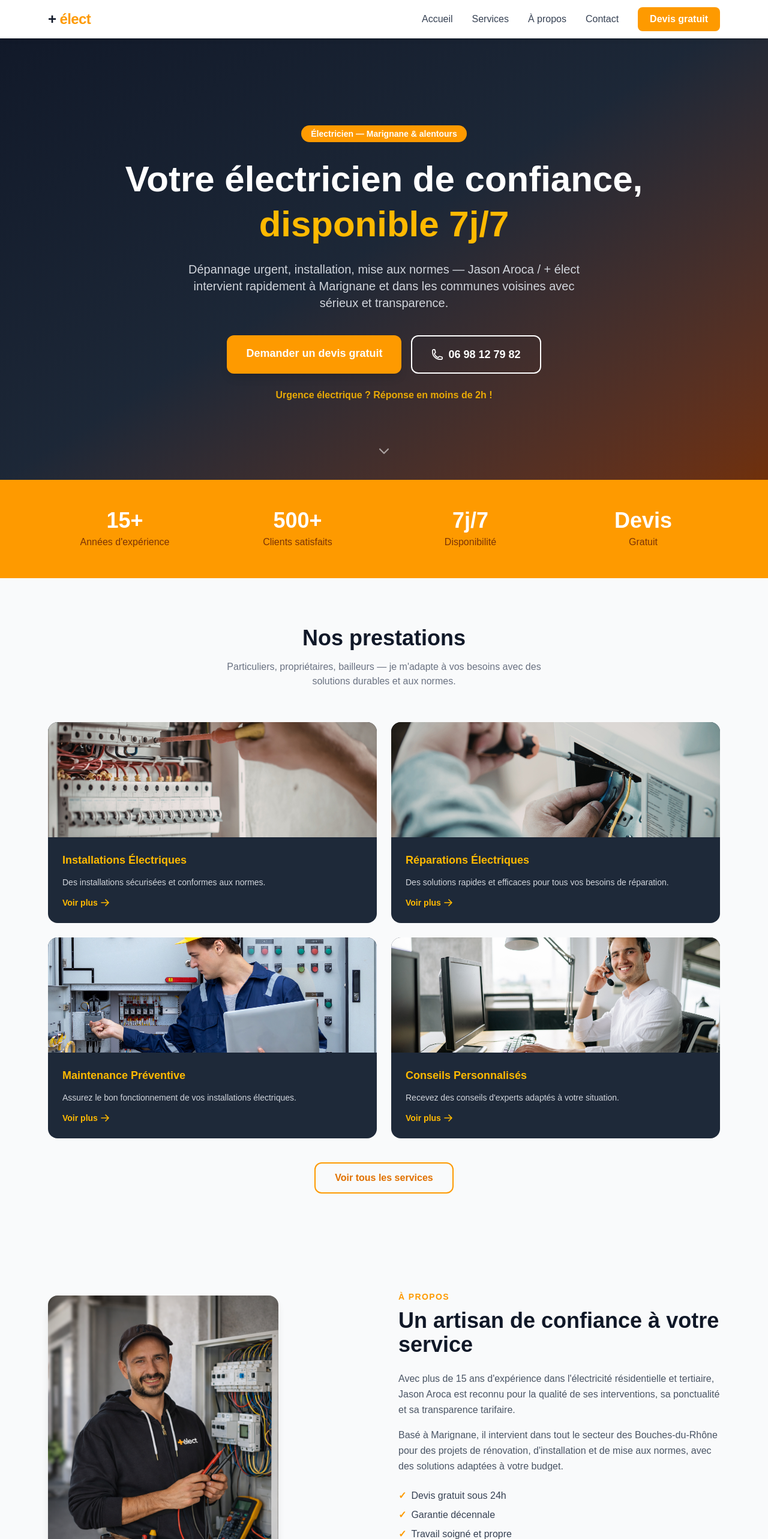
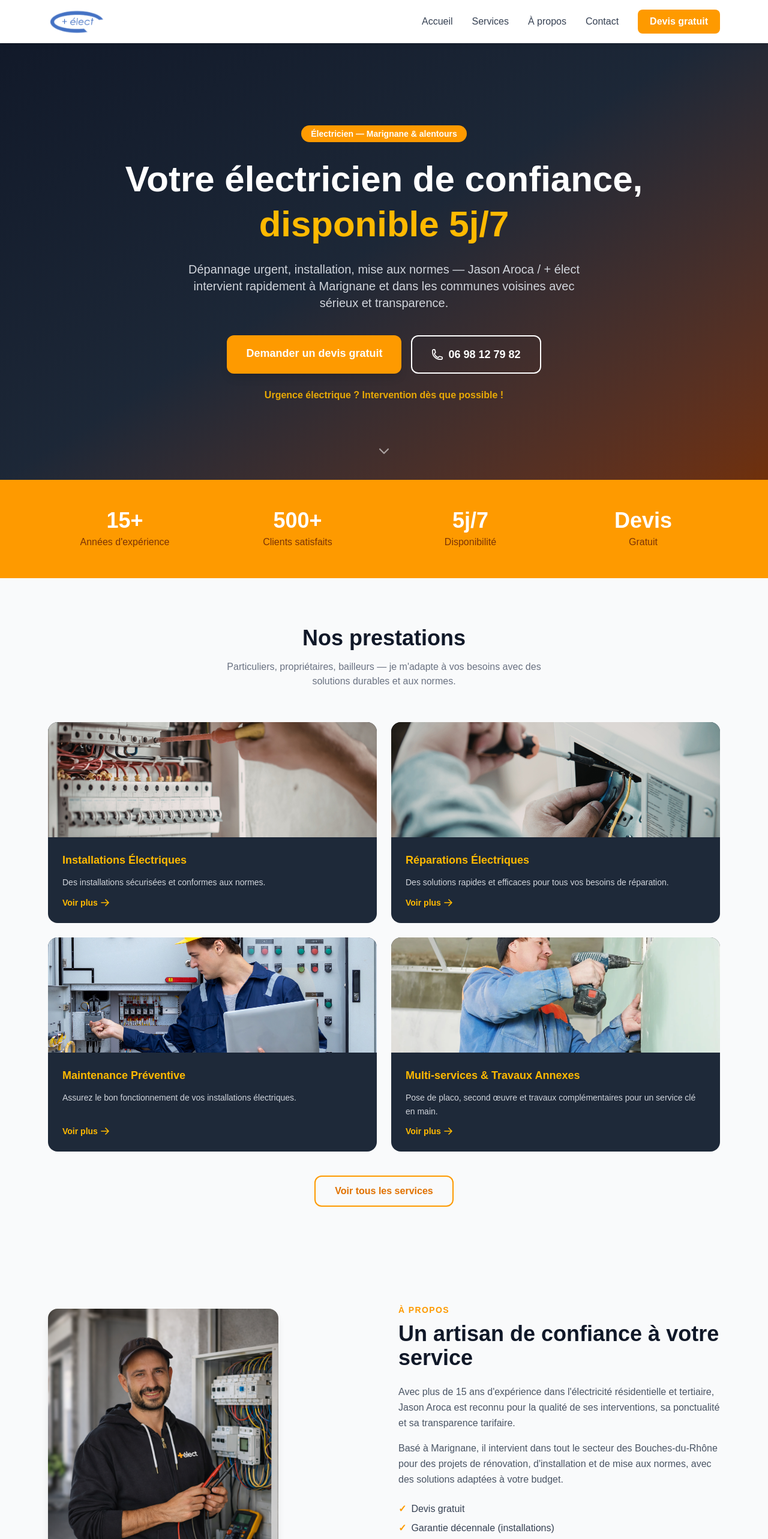
Before and after one commit to Inoveo3D/jason-aroca, a Next.js app: page / in a window 1280 px wide. Shown: the top 2566 px of the page at 60% size. Built offline with nearby package versions, Linux system fonts and the light colour scheme.

Commit message:
UPDATE : WebSite

```diff
--- a/src/app/a-propos/page.tsx
+++ b/src/app/a-propos/page.tsx
@@ -5,7 +5,7 @@ import type { Metadata } from "next";
 export const metadata: Metadata = {
   title: "À Propos — Jason Aroca Électricien Marignane | Fiabilité & Assurance Décennale",
   description:
-    "Découvrez + élect : Jason Aroca, électricien artisan à Marignane (13700), spécialisé en installation électrique, dépannage et mise aux normes. Assurance décennale, devis gratuit sous 24h, disponible 7j/7 dans un rayon de 50 km — Vitrolles, Rognac, Martigues, Aix-en-Provence, Marseille.",
+    "Découvrez + élect : Jason Aroca, électricien artisan à Marignane (13700), spécialisé en installation électrique, dépannage et mise aux normes. Assurance décennale, devis gratuit sous 24h, disponible 5j/7 dans un rayon de 50 km — Vitrolles, Rognac, Martigues, Aix-en-Provence, Marseille.",
   keywords: [
     "Jason Aroca électricien",
     "+ élect Marignane",
@@ -14,7 +14,7 @@ export const metadata: Metadata = {
     "électricien fiable Marignane",
     "électricien 13700",
     "valeurs électricien Marignane",
-    "électricien disponible 7j/7",
+    "électricien disponible 5j/7",
     "mise aux normes NF C 15-100 Marignane",
     "dépannage électrique Marignane",
     "devis gratuit électricien Marignane",
@@ -85,14 +85,14 @@ export default function AProposPage() {
             <h2 className="text-3xl font-bold text-gray-900 mb-4">À Propos de + élect</h2>
             <p className="text-gray-600 leading-relaxed mb-6">
               + élect est un électricien basé à Marignane, spécialisé dans l'installation électrique,
-              la rénovation, la mise aux normes NF C 15-100 et le dépannage électrique urgent 7j/7.
+              la rénovation, la mise aux normes NF C 15-100 et le dépannage électrique urgent 5j/7.
               J'interviens auprès des particuliers et des professionnels pour des installations sûres,
               durables et conformes aux réglementations. Couvert par une assurance décennale, chaque
               chantier est garanti 10 ans — une protection essentielle pour vous et votre bien.
             </p>
 
             <div className="flex flex-wrap gap-3">
-              {["Artisan local Marignane", "Devis gratuit sous 24h", "Urgences 7j/7", "Assurance décennale"].map((badge) => (
+              {["Artisan local Marignane", "Devis gratuit sous 24h", "Urgences 5j/7", "Assurance décennale"].map((badge) => (
                 <span
                   key={badge}
                   className="bg-amber-50 border border-amber-200 text-amber-700 text-sm font-medium px-3 py-1 rounded-full"
--- a/src/app/contact/page.tsx
+++ b/src/app/contact/page.tsx
@@ -4,7 +4,7 @@ import ContactForm from "@/components/ContactForm";
 export const metadata: Metadata = {
   title: "Contact & Devis Gratuit Électricien Marignane — + élect | Jason Aroca",
   description:
-    "Contactez + élect pour un devis gratuit sous 24h. Électricien Jason Aroca intervient à Marignane (13700) et dans un rayon de 50 km : Vitrolles, Rognac, Martigues, Aix-en-Provence, Marseille, Istres, Salon-de-Provence. Urgences 7j/7 — 06 98 12 79 82.",
+    "Contactez + élect pour un devis gratuit sous 24h. Électricien Jason Aroca intervient à Marignane (13700) et dans un rayon de 50 km : Vitrolles, Rognac, Martigues, Aix-en-Provence, Marseille, Istres, Salon-de-Provence. Urgences 5j/7 — 06 98 12 79 82.",
   keywords: [
     "devis électricien Marignane",
     "contact électricien Marignane",
@@ -22,7 +22,7 @@ export const metadata: Metadata = {
   ],
   openGraph: {
     title: "Devis Gratuit Électricien Marignane — + élect | Jason Aroca",
-    description: "Demandez votre devis gratuit en ligne ou appelez directement le 06 98 12 79 82. Réponse sous 24h, urgences 7j/7.",
+    description: "Demandez votre devis gratuit en ligne ou appelez directement le 06 98 12 79 82. Réponse sous 24h, urgences 5j/7.",
   },
 };
 
@@ -57,7 +57,7 @@ const infos = [
     title: "Téléphone",
     value: "06 98 12 79 82",
     link: "tel:+33698127982",
-    detail: "Disponible 7j/7 — urgence 24h/24",
+    detail: "Disponible 5j/7 — urgence 24h/24",
   },
   {
     Icon: MailIcon,
@@ -76,7 +76,7 @@ const infos = [
   {
     Icon: ClockIcon,
     title: "Horaires",
-    value: "7j/7 — 8h à 20h",
+    value: "5j/7 — 8h à 20h",
     link: null,
     detail: "Urgences : disponible 24h/24",
   },
--- a/src/app/page.tsx
+++ b/src/app/page.tsx
@@ -7,11 +7,11 @@ import RatingCounter from "@/components/RatingCounter";
 export const metadata: Metadata = {
   title: "Électricien Marignane — Dépannage & Installation | + élect Jason Aroca",
   description:
-    "+ élect, votre électricien à Marignane (13700) : dépannage électrique 7j/7, installation, mise aux normes, tableau électrique. Artisan assurance décennale. Devis gratuit sous 24h. Intervient à Vitrolles, Rognac, Martigues, Aix-en-Provence, Marseille et alentours.",
+    "+ élect, votre électricien à Marignane (13700) : dépannage électrique 5j/7, installation, mise aux normes, tableau électrique. Artisan assurance décennale. Devis gratuit sous 24h. Intervient à Vitrolles, Rognac, Martigues, Aix-en-Provence, Marseille et alentours.",
   keywords: [
     "électricien Marignane",
     "dépannage électrique Marignane",
-    "électricien 7j/7 Marignane",
+    "électricien 5j/7 Marignane",
     "installation électrique Marignane",
     "tableau électrique Marignane",
     "électricien urgence Marignane",
@@ -47,9 +47,9 @@ const services = [
     desc: "Assurez le bon fonctionnement de vos installations électriques.",
   },
   {
-    img: "/images/services/4-conseils.webp",
-    title: "Conseils Personnalisés",
-    desc: "Recevez des conseils d'experts adaptés à votre situation.",
+    img: "/images/services/4-multi-services.webp",
+    title: "Multi-services & Travaux Annexes",
+    desc: "Pose de placo, second œuvre et travaux complémentaires pour un service clé en main.",
   },
 ];
 
@@ -87,7 +87,7 @@ export default function HomePage() {
 
           <h1 className="text-4xl md:text-6xl font-bold leading-tight mb-6">
             Votre électricien de confiance,{" "}
-            <span className="text-amber-400">disponible 7j/7</span>
+            <span className="text-amber-400">disponible 5j/7</span>
           </h1>
 
           <p className="text-lg md:text-xl text-gray-300 max-w-2xl mx-auto mb-10">
@@ -113,7 +113,7 @@ export default function HomePage() {
           </div>
 
           <p className="mt-6 text-amber-400 font-semibold animate-pulse">
-            Urgence électrique ? Réponse en moins de 2h !
+            Urgence électrique ? Intervention dès que possible !
           </p>
         </div>
 
@@ -207,7 +207,7 @@ export default function HomePage() {
               avec des solutions adaptées à votre budget.
             </p>
             <ul className="space-y-2 mb-8">
-              {["Devis gratuit sous 24h", "Garantie décennale", "Travail soigné et propre", "Tarifs transparents"].map((item) => (
+              {["Devis gratuit", "Garantie décennale (installations)", "Travail soigné et propre", "Tarifs transparents"].map((item) => (
                 <li key={item} className="flex items-center gap-2 text-gray-700">
                   <span className="text-amber-500 font-bold">✓</span> {item}
                 </li>
@@ -275,8 +275,8 @@ export default function HomePage() {
             Besoin d'un électricien à Marignane ?
           </h2>
           <p className="text-gray-300 text-lg mb-8">
-            Contactez-nous maintenant et obtenez un devis gratuit sous 24h.
-            Intervention rapide à Marignane et alentours, 7 jours sur 7.
+            Contactez-nous maintenant et obtenez un devis gratuit.
+            Intervention rapide à Marignane et alentours, du lundi au vendredi.
           </p>
           <div className="flex flex-col sm:flex-row gap-4 justify-center">
             <Link
--- a/src/app/services/page.tsx
+++ b/src/app/services/page.tsx
@@ -6,7 +6,7 @@ import type { Metadata } from "next";
 export const metadata: Metadata = {
   title: "Services Électricien Marignane — Installation, Dépannage, Maintenance | + élect",
   description:
-    "Tous vos travaux électriques à Marignane et dans un rayon de 50 km : installation électrique, dépannage urgence 7j/7, maintenance préventive, conseils personnalisés. Artisan assurance décennale. Devis gratuit. Vitrolles, Rognac, Martigues, Aix-en-Provence, Marseille, Istres, Salon-de-Provence.",
+    "Tous vos travaux électriques à Marignane et dans un rayon de 50 km : installation électrique, dépannage urgence 5j/7, maintenance préventive, conseils personnalisés. Artisan assurance décennale. Devis gratuit. Vitrolles, Rognac, Martigues, Aix-en-Provence, Marseille, Istres, Salon-de-Provence.",
   keywords: [
     "installation électrique Marignane",
     "dépannage électrique urgence Marignane",
@@ -47,6 +47,7 @@ const services = [
       "Câblage et mise en gaine",
       "Prises, interrupteurs, luminaires",
       "Alimentation cuisine, salle de bain",
+      "Couvert par l'assurance décennale",
     ],
   },
   {
@@ -72,14 +73,14 @@ const services = [
     ],
   },
   {
-    img: "/images/services/4-conseils.webp",
-    title: "Conseils Personnalisés",
-    desc: "Recevez des conseils d'experts adaptés à votre situation.",
+    img: "/images/services/4-multi-services.webp",
+    title: "Multi-services & Travaux Annexes",
+    desc: "Au-delà de l'électricité, Jason intervient sur des travaux complémentaires pour vous offrir un service complet.",
     details: [
-      "Audit de votre installation",
-      "Recommandations adaptées à votre budget",
-      "Orientation vers les aides disponibles",
-      "Accompagnement de A à Z",
+      "Pose et finition de plaques de placo",
+      "Petits travaux de second œuvre",
+      "Encastrement et saignées",
+      "Remise en état après travaux électriques",
     ],
   },
 ];
@@ -265,7 +266,7 @@ export default function ServicesPage() {
         <div className="max-w-3xl mx-auto px-4 text-center text-white">
           <h2 className="text-3xl font-bold mb-4">Un projet ? Parlons-en.</h2>
           <p className="text-gray-300 mb-8">
-            Devis gratuit et sans engagement sous 24h. Je vous réponds rapidement.
+            Devis gratuit et sans engagement. Je vous réponds rapidement.
           </p>
           <div className="flex flex-col sm:flex-row gap-4 justify-center">
             <Link
--- a/src/components/Footer.tsx
+++ b/src/components/Footer.tsx
@@ -54,7 +54,7 @@ export default function Footer() {
                 <path strokeLinecap="round" strokeLinejoin="round" d="M15 10.5a3 3 0 1 1-6 0 3 3 0 0 1 6 0Z" />
                 <path strokeLinecap="round" strokeLinejoin="round" d="M19.5 10.5c0 7.142-7.5 11.25-7.5 11.25S4.5 17.642 4.5 10.5a7.5 7.5 0 1 1 15 0Z" />
               </svg>
-              <span>Marignane & alentours — 7j/7</span>
+              <span>Marignane & alentours</span>
             </li>
           </ul>
         </div>
--- a/src/components/Navbar.tsx
+++ b/src/components/Navbar.tsx
@@ -1,6 +1,7 @@
 "use client";
 
 import Link from "next/link";
+import Image from "next/image";
 import { useState } from "react";
 
 const navLinks = [
@@ -17,8 +18,15 @@ export default function Navbar() {
     <header className="fixed top-0 left-0 right-0 z-50 bg-white shadow-md">
       <div className="max-w-6xl mx-auto px-4 py-3 flex items-center justify-between">
         {/* Nom */}
-        <Link href="/" className="font-bold text-2xl text-gray-900 tracking-tight">
-          + <span className="text-amber-500">élect</span>
+        <Link href="/">
+          <Image
+            src="/images/logo-transprent.png"
+            alt="+ élect — Jason Aroca Électricien"
+            width={120}
+            height={48}
+            className="h-12 w-auto object-contain"
+            priority
+          />
         </Link>
 
         {/* Desktop nav */}
--- a/src/components/StatsCounter.tsx
+++ b/src/components/StatsCounter.tsx
@@ -11,7 +11,7 @@ type Stat = {
 const stats: Stat[] = [
   { target: 15, suffix: "+", label: "Années d'expérience" },
   { target: 500, suffix: "+", label: "Clients satisfaits" },
-  { target: 7, suffix: "j/7", label: "Disponibilité" },
+  { target: 5, suffix: "j/7", label: "Disponibilité" },
 ];
 
 function useCountUp(target: number, duration: number, started: boolean) {
```
Also changed, not shown: public/images/services/4-multi-services.webp (added).
